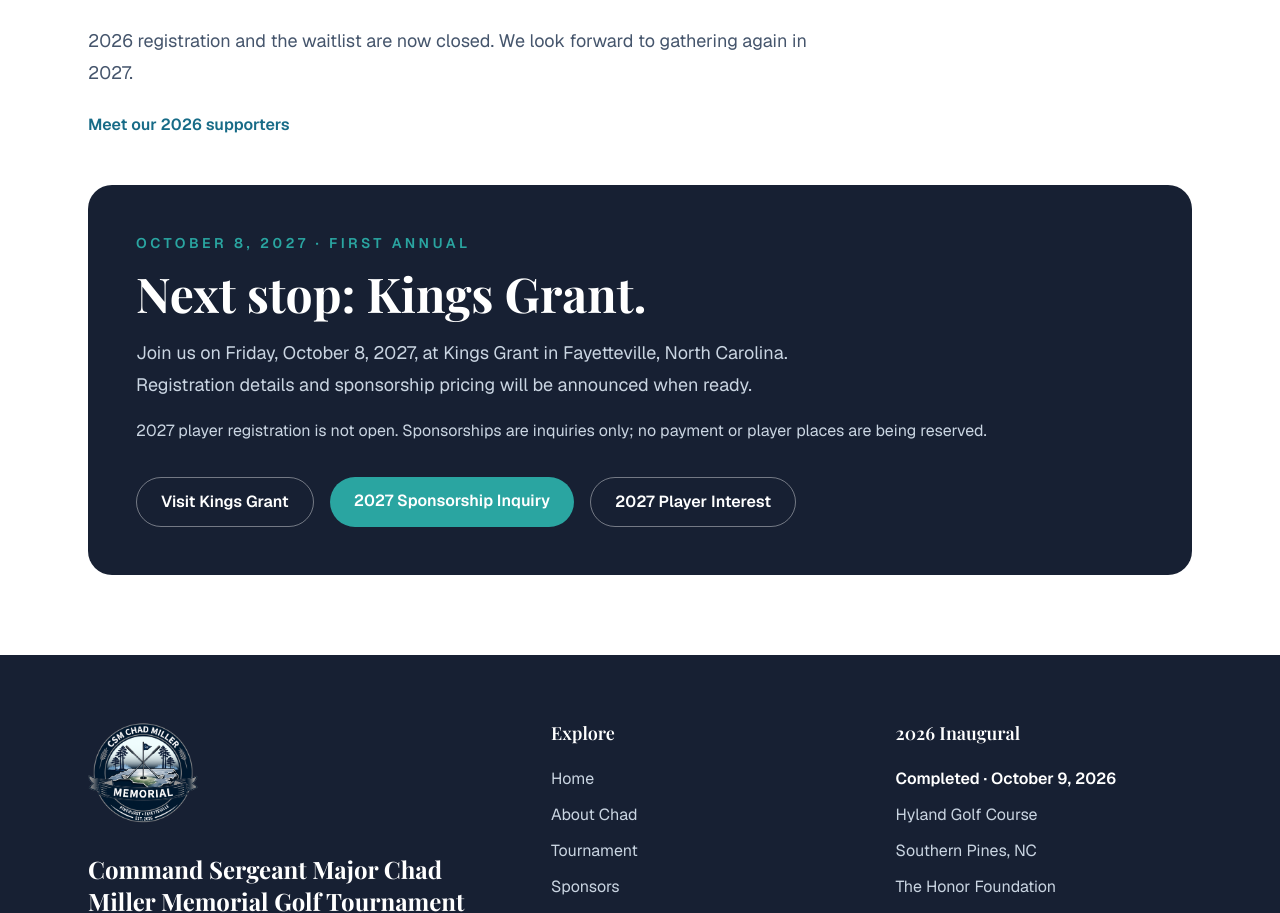
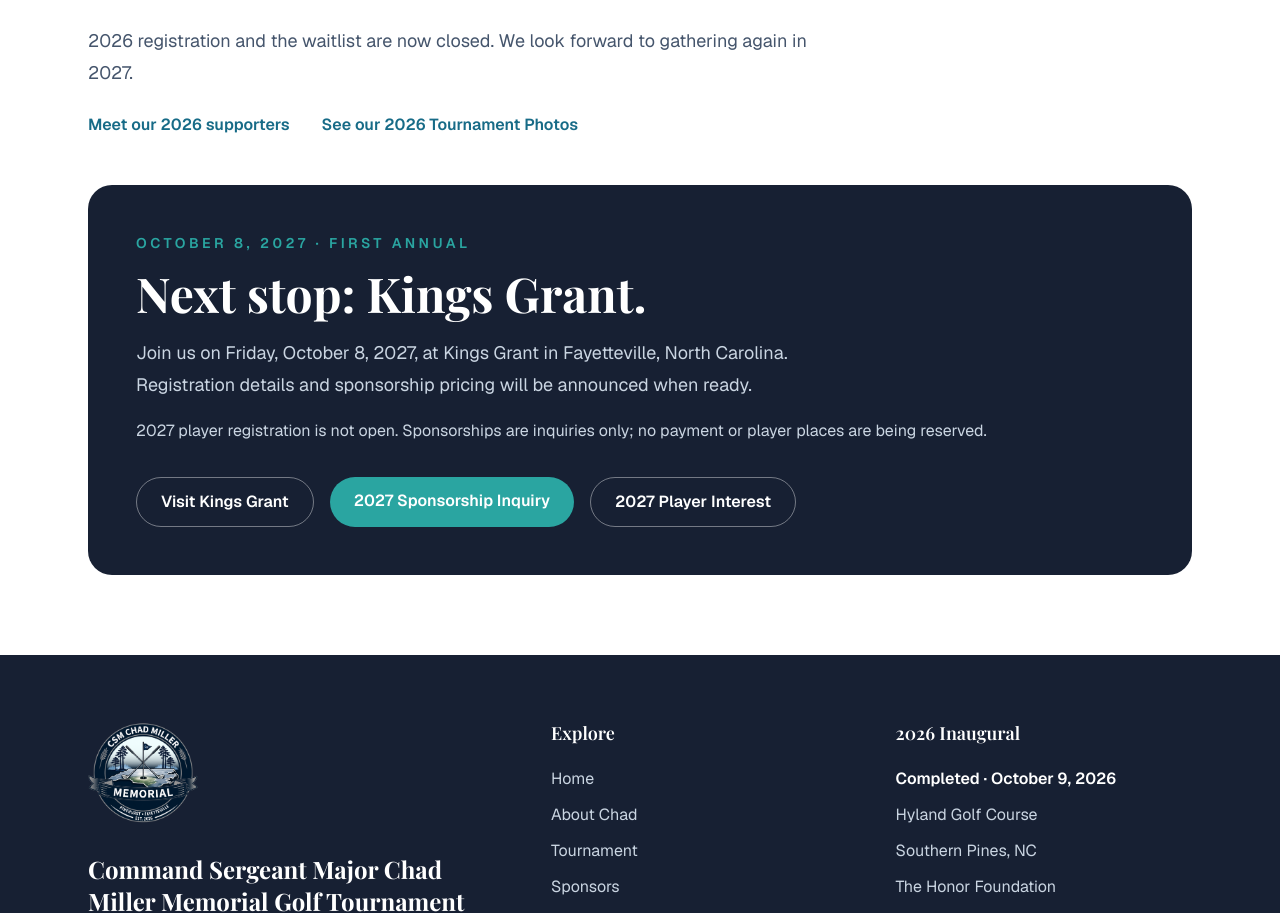
Before and after one commit to chadmillermemorial/chad-miller-memorial, a Next.js app: page /tournament in a window 1280 px wide. Shown: the part 948-1861 px from the top of the page. Built offline with nearby package versions, Linux system fonts and the light colour scheme; a web font is replaced by a local one.

Commit message:
Add 2026 photo gallery link beside tournament supporters

```diff
--- a/app/tournament/page.tsx
+++ b/app/tournament/page.tsx
@@ -20,7 +20,10 @@ export default function TournamentPage() {
  <p className="mt-6 text-lg leading-8 text-slate-600">Thank you to Hyland Golf Course for hosting us, Limitless and Embers for bringing everyone together over great food, and our Grey Sponsors, Hole Sponsors, donors, and volunteers for their generous support.</p>
  <p className="mt-5 text-lg leading-8 text-slate-600">Most importantly, thank you to our players. Your presence, camaraderie, and commitment to remembering Chad made this day so meaningful to his family and our community.</p>
  <p className="mt-5 text-lg leading-8 text-slate-600">2026 registration and the waitlist are now closed. We look forward to gathering again in 2027.</p>
- <Link href="/sponsors" className="mt-6 inline-block font-semibold text-[var(--brand-blue)] underline">Meet our 2026 supporters</Link>
+ <div className="mt-6 flex flex-wrap gap-x-8 gap-y-3">
+ <Link href="/sponsors" className="font-semibold text-[var(--brand-blue)] underline">Meet our 2026 supporters</Link>
+ <Link href="/photos" className="font-semibold text-[var(--brand-blue)] underline">See our 2026 Tournament Photos</Link>
+ </div>
  </div><NextTournament /></Container></section>
  </main>;
 }
```
